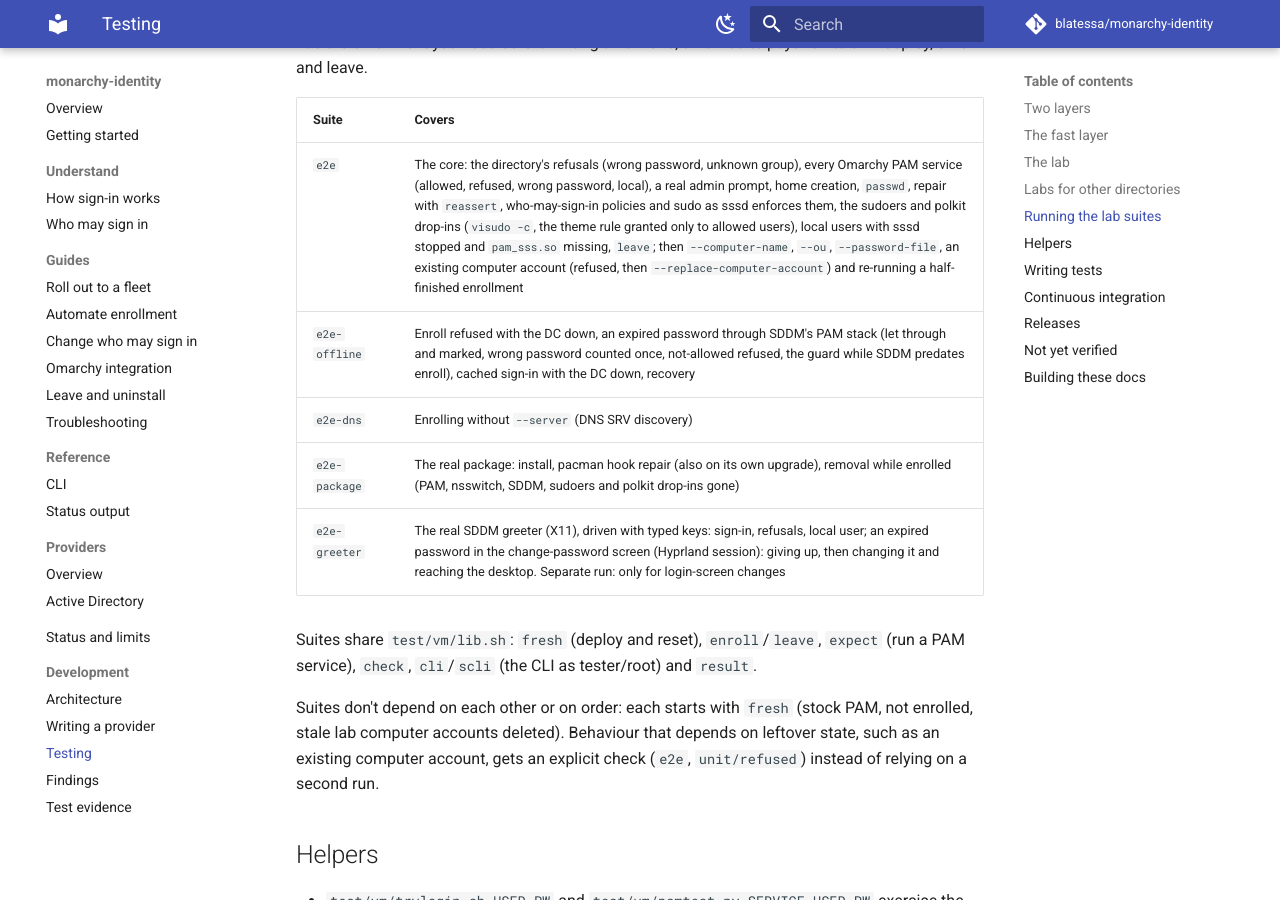
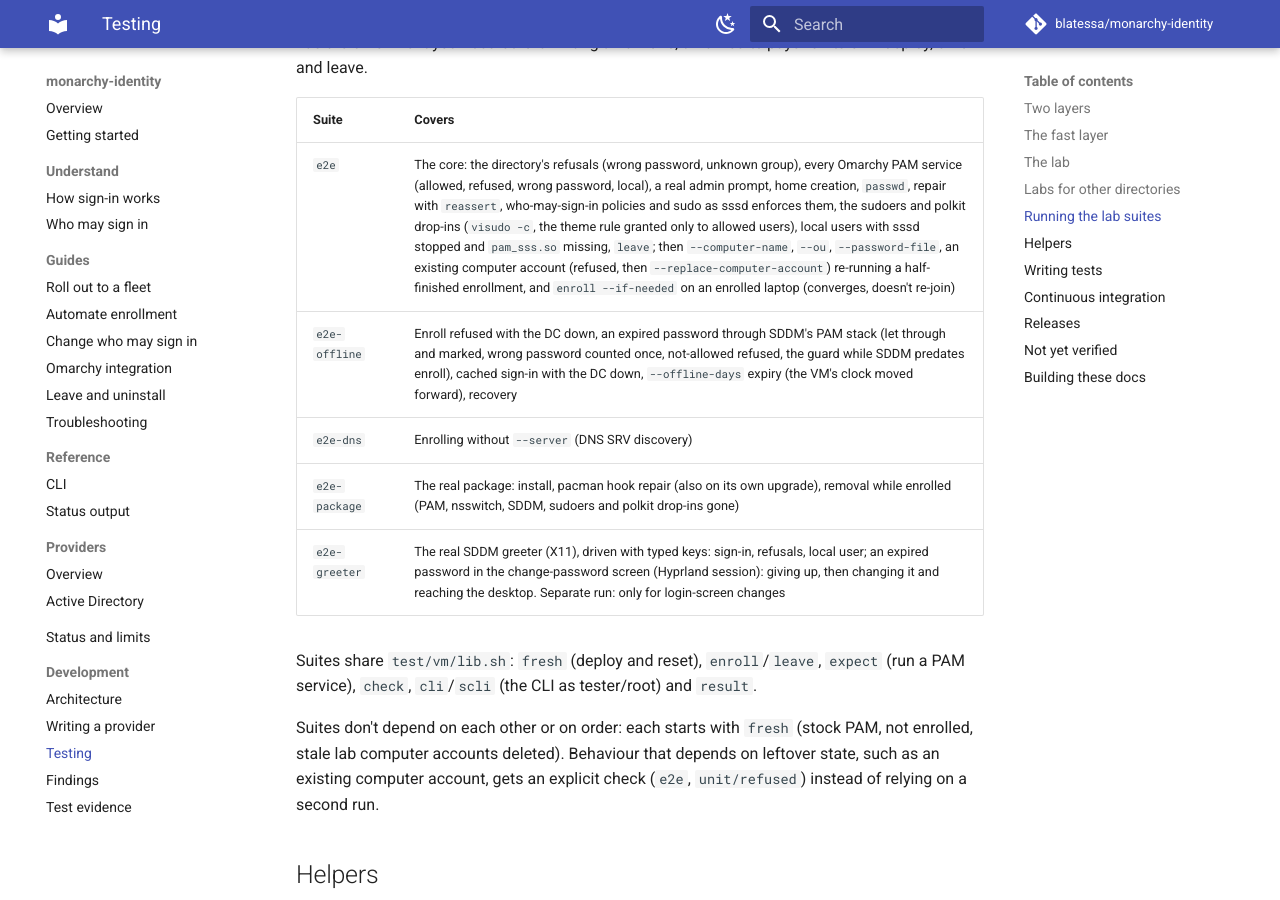
Before and after one commit to blatessa/monarchy-identity, an MkDocs documentation site: the page built from docs/dev/testing.md, in a window 1280 px wide and 900 px high, scrolled down 2832 px. Built offline with MkDocs 1.6.1 and Material for MkDocs 9.7.7, drawn with Linux system fonts in a browser that asks for light colours; comment, search, counter and statistics services are not loaded.

Commit message:
Lab: test --offline-days expiry and enroll --if-needed against the real directory
Both were documented but only checked in the fast layer. e2e-offline now moves the VM's clock past the expiry with
the DC down: no expiry still signs in, --offline-days 2 (set while offline) refuses after 3 days, local users are
unaffected; the clock is put back even on failure. e2e checks enroll --if-needed on an enrolled laptop converges the
policy without re-joining (keytab untouched).

Docs: testing.md suite table.

Co-Authored-By: Claude Opus 5.5 <noreply@anthropic.com>

```diff
--- a/docs/dev/testing.md
+++ b/docs/dev/testing.md
@@ -98,8 +98,8 @@ you need before writing a new one; a new suite pays for its own deploy, enroll a
 
 | Suite | Covers |
 |---|---|
-| `e2e` | The core: the directory's refusals (wrong password, unknown group), every Omarchy PAM service (allowed, refused, wrong password, local), a real admin prompt, home creation, `passwd`, repair with `reassert`, who-may-sign-in policies and sudo as sssd enforces them, the sudoers and polkit drop-ins (`visudo -c`, the theme rule granted only to allowed users), local users with sssd stopped and `pam_sss.so` missing, `leave`; then `--computer-name`, `--ou`, `--password-file`, an existing computer account (refused, then `--replace-computer-account`) and re-running a half-finished enrollment |
-| `e2e-offline` | Enroll refused with the DC down, an expired password through SDDM's PAM stack (let through and marked, wrong password counted once, not-allowed refused, the guard while SDDM predates enroll), cached sign-in with the DC down, recovery |
+| `e2e` | The core: the directory's refusals (wrong password, unknown group), every Omarchy PAM service (allowed, refused, wrong password, local), a real admin prompt, home creation, `passwd`, repair with `reassert`, who-may-sign-in policies and sudo as sssd enforces them, the sudoers and polkit drop-ins (`visudo -c`, the theme rule granted only to allowed users), local users with sssd stopped and `pam_sss.so` missing, `leave`; then `--computer-name`, `--ou`, `--password-file`, an existing computer account (refused, then `--replace-computer-account`) re-running a half-finished enrollment, and `enroll --if-needed` on an enrolled laptop (converges, doesn't re-join) |
+| `e2e-offline` | Enroll refused with the DC down, an expired password through SDDM's PAM stack (let through and marked, wrong password counted once, not-allowed refused, the guard while SDDM predates enroll), cached sign-in with the DC down, `--offline-days` expiry (the VM's clock moved forward), recovery |
 | `e2e-dns` | Enrolling without `--server` (DNS SRV discovery) |
 | `e2e-package` | The real package: install, pacman hook repair (also on its own upgrade), removal while enrolled (PAM, nsswitch, SDDM, sudoers and polkit drop-ins gone) |
 | `e2e-greeter` | The real SDDM greeter (X11), driven with typed keys: sign-in, refusals, local user; an expired password in the change-password screen (Hyprland session): giving up, then changing it and reaching the desktop. Separate run: only for login-screen changes |
```
Also changed, not shown: 2 other files.
